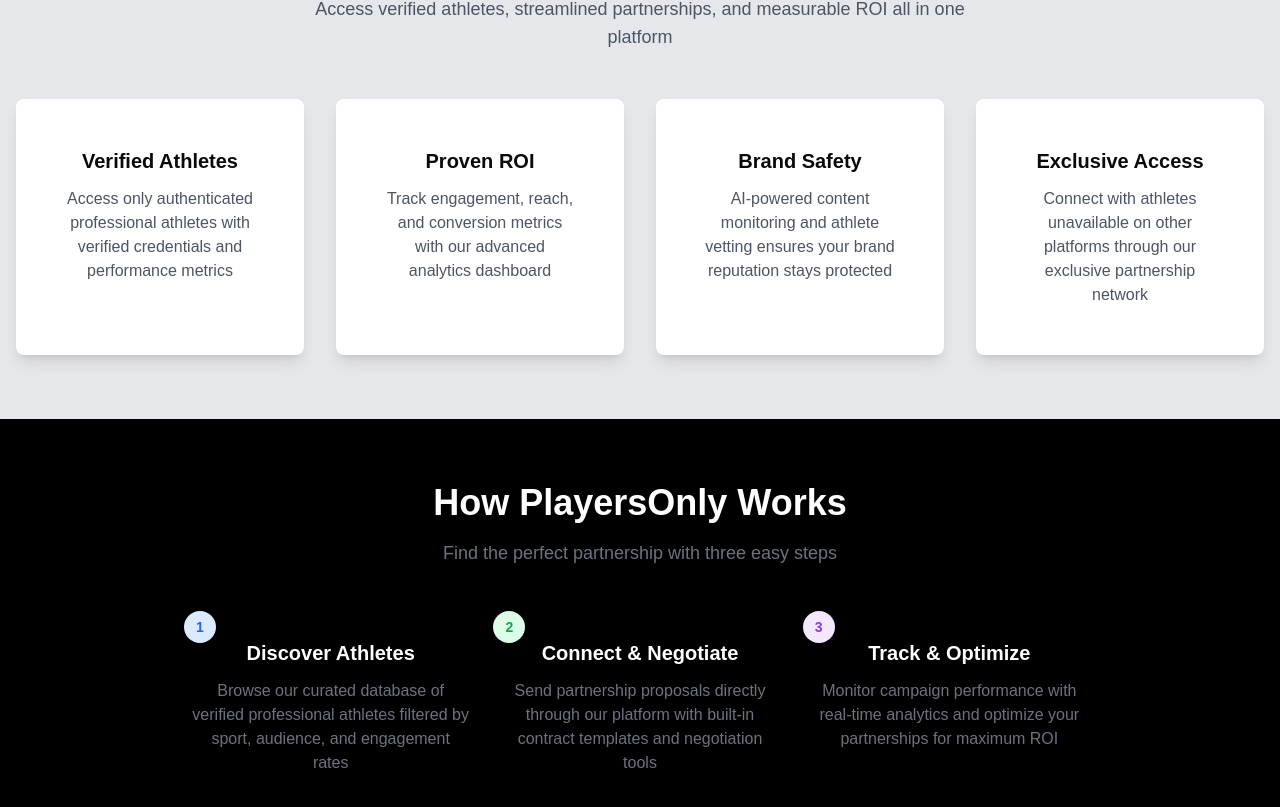
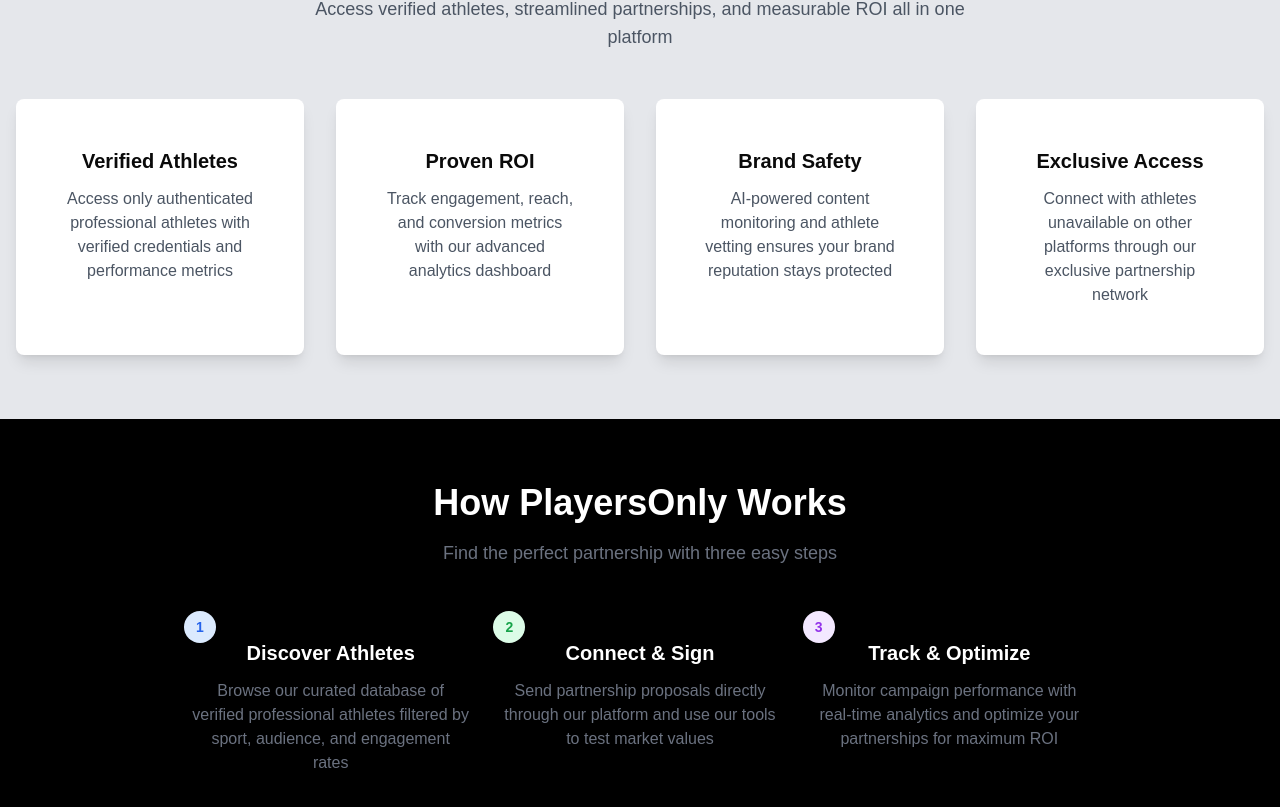
Before and after one commit to Eric-Cheng1/Playersonly.io, a Next.js app: page / in a window 1280 px wide. Shown: the part 722-1529 px from the top of the page. Built offline with nearby package versions, Linux system fonts and the light colour scheme.

Commit message:
Update page.tsx

```diff
--- a/app/page.tsx
+++ b/app/page.tsx
@@ -126,10 +126,10 @@ export default function PlayersOnlyLanding() {
                     <span className="text-green-600 font-bold text-sm">2</span>
                   </div>
                 </div>
-                <h3 className="text-xl text-white font-semibold mb-3">Connect & Negotiate</h3>
+                <h3 className="text-xl text-white font-semibold mb-3">Connect & Sign</h3>
                 <p className="text-gray-500">
-                  Send partnership proposals directly through our platform with built-in contract templates and
-                  negotiation tools
+                  Send partnership proposals directly through our platform and use our tools to
+                  test market values
                 </p>
               </div>
 
```
